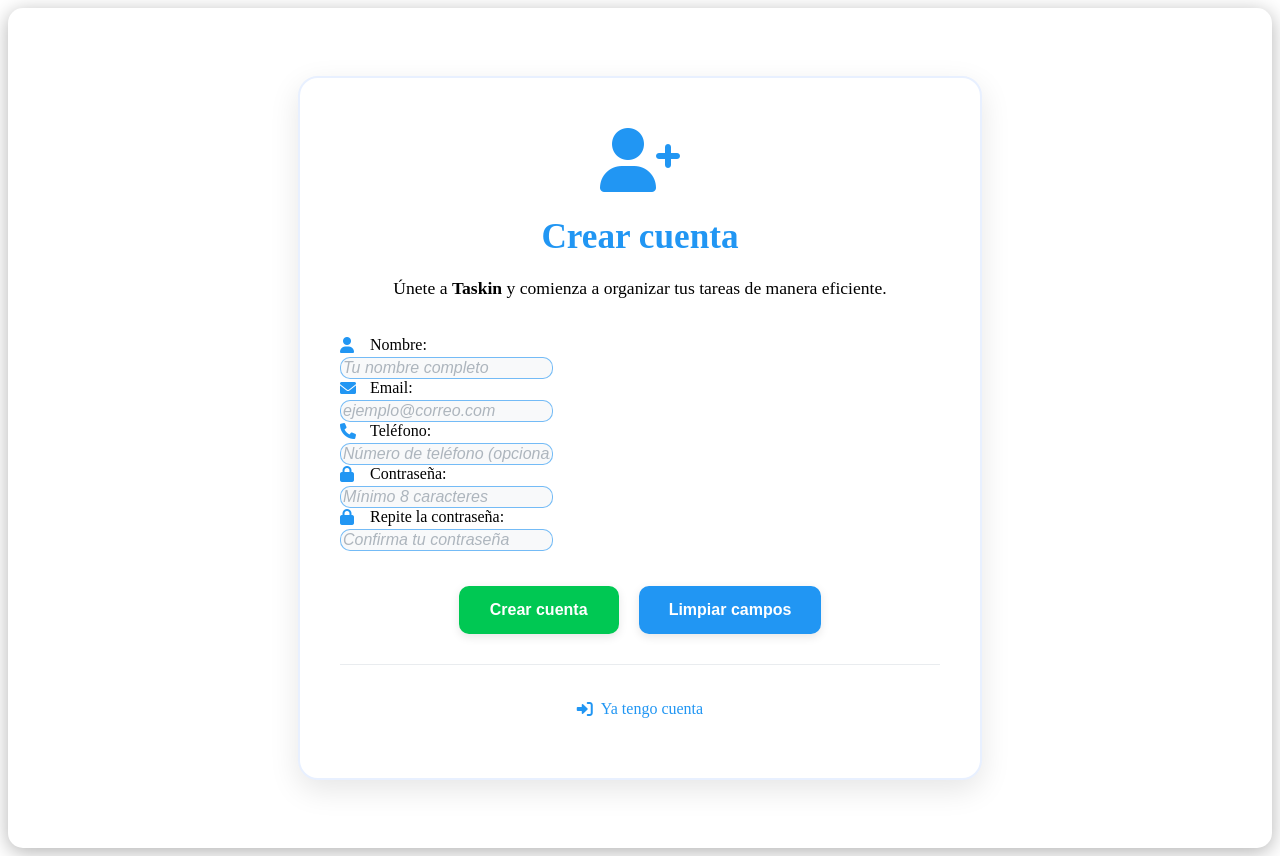
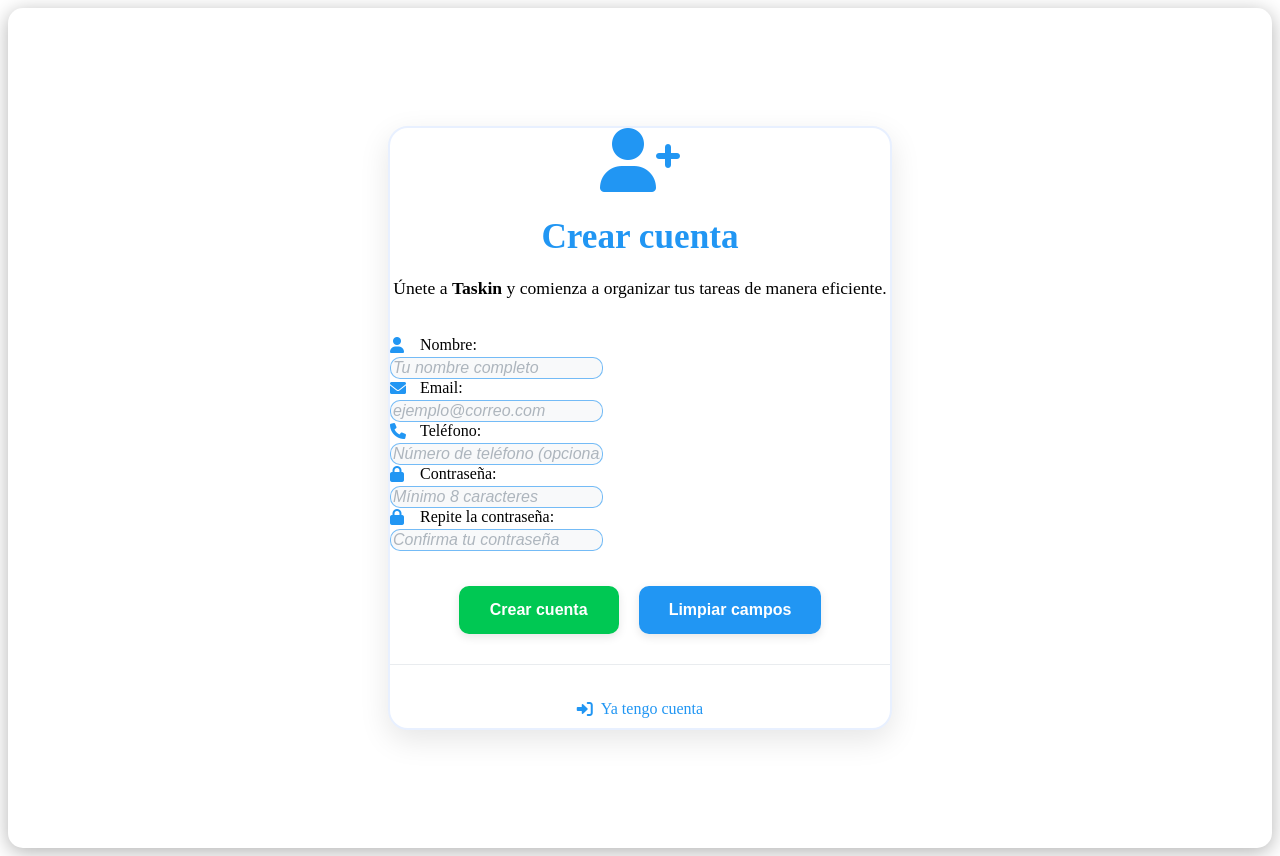
Before and after one commit to juangodoygrando/Desarrollo-de-aplicaciones-con-tecnologia-web---CIEF, a PHP site: page /modulos/form_crear_cuenta.php in a window 1280 px wide. Run offline with PHP 8.4, Linux system fonts and the light colour scheme.

Commit message:
13/06/2025

```diff
--- a/EC_gestorTareas/modulos/form_crear_cuenta.php
+++ b/EC_gestorTareas/modulos/form_crear_cuenta.php
@@ -132,11 +132,11 @@
 
         .contenido-form {
             background: white;
-            padding: 50px 40px;
+
             border-radius: 20px;
             box-shadow: 0 10px 30px rgba(0, 0, 0, 0.1);
             text-align: center;
-            max-width: 600px;
+            max-width: 500px;
             width: 100%;
             border: 2px solid #e8f0ff;
         }
```
